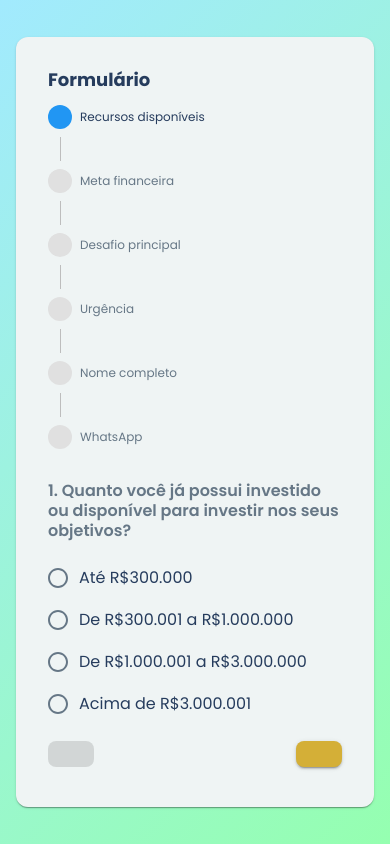
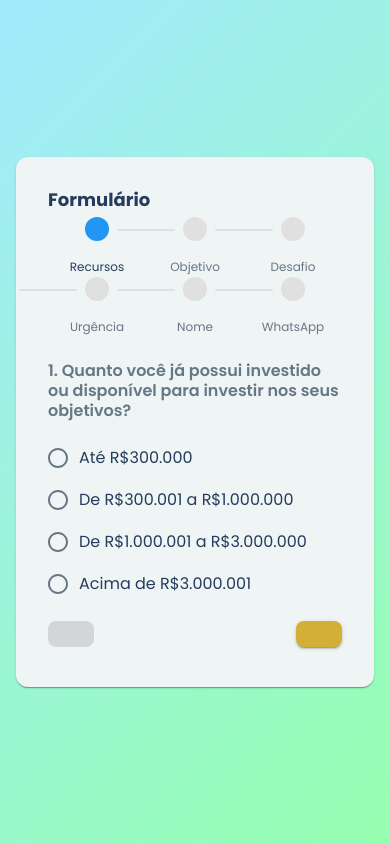
Before and after one commit to AndreHilario/felipehilario-investimentos-medicos-lp, a React (Vite) app: page /questionary in a window 390 px wide. Built offline with nearby package versions, Linux system fonts and the light colour scheme; some icons are missing.

Commit message:
fix: form

```diff
--- a/src/features/quests/Questionary.tsx
+++ b/src/features/quests/Questionary.tsx
@@ -127,11 +127,11 @@ export default function FinancialForm() {
 
     const steps = useMemo(
         () => [
-            'Recursos disponíveis',
-            'Meta financeira',
-            'Desafio principal',
+            'Recursos',
+            'Objetivo',
+            'Desafio',
             'Urgência',
-            'Nome completo',
+            'Nome',
             'WhatsApp',
         ],
         []
@@ -357,12 +357,20 @@ export default function FinancialForm() {
                                     <Box sx={{ minWidth: isMobile ? '100%' : 260 }}>
                                         <Stepper
                                             activeStep={activeStep}
-                                            orientation={isMobile ? 'vertical' : 'horizontal'}
-                                            alternativeLabel={!isMobile}
-                                            connector={!isMobile ? <CustomStepConnector /> : undefined}
+                                            orientation="horizontal"
+                                            alternativeLabel
+                                            connector={<CustomStepConnector />}
                                             sx={{
+                                                flexWrap: "wrap", // permite quebrar linha
+                                                "& .MuiStep-root": {
+                                                    flexBasis: isMobile ? "30%" : "auto", // 2 por linha no mobile
+                                                    flexGrow: 1,
+                                                },
                                                 "& .MuiStepLabel-label": { fontSize: isMobile ? "0.75rem" : "1rem" },
-                                                "& .MuiStepIcon-root": { width: isMobile ? 16 : 24, height: isMobile ? 16 : 24 },
+                                                "& .MuiStepIcon-root": {
+                                                    width: isMobile ? 16 : 24,
+                                                    height: isMobile ? 16 : 24,
+                                                },
                                             }}
                                         >
                                             {steps.map((label, index) => (
@@ -371,6 +379,7 @@ export default function FinancialForm() {
                                                 </Step>
                                             ))}
                                         </Stepper>
+
                                     </Box>
 
                                     {/* Conteúdo da etapa */}
```
Also changed, not shown: src/services/GoogleSheets.tsx (added, +34 -0 lines).
